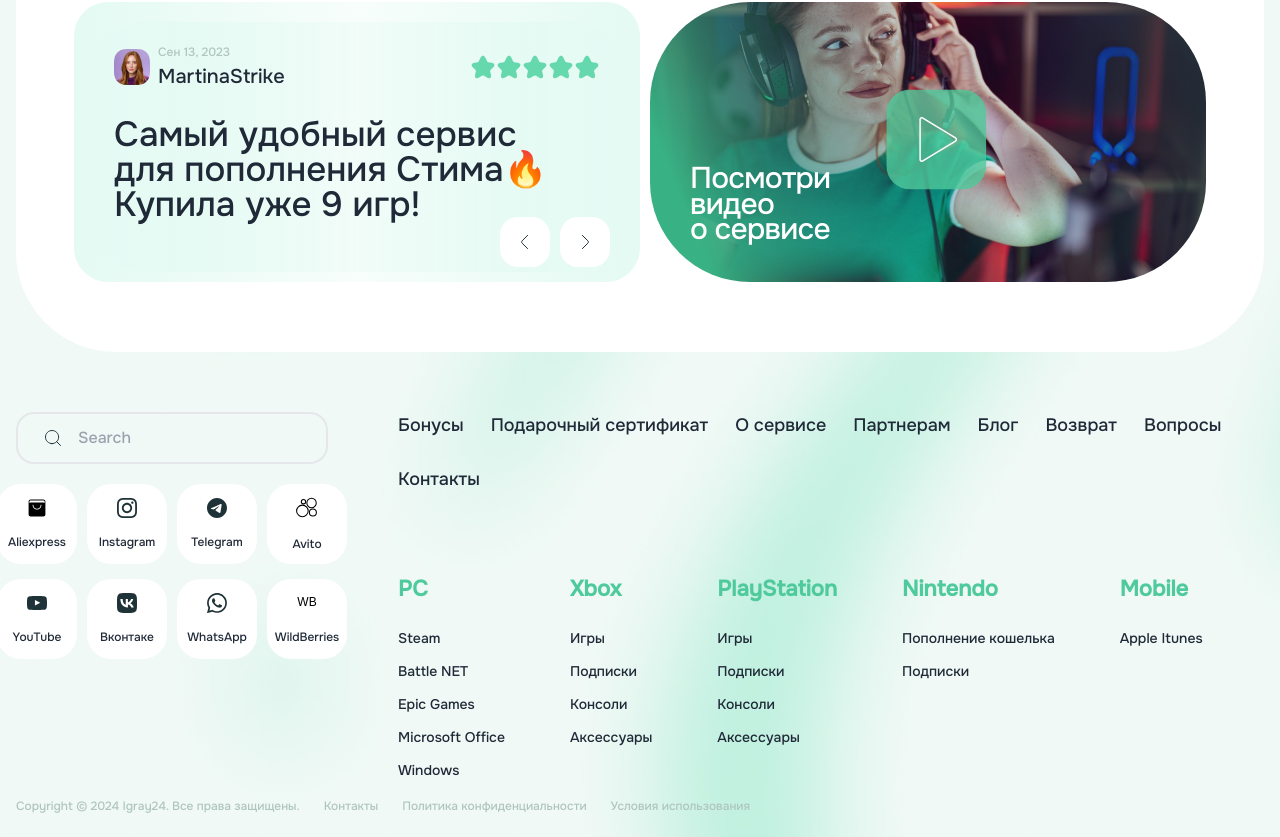
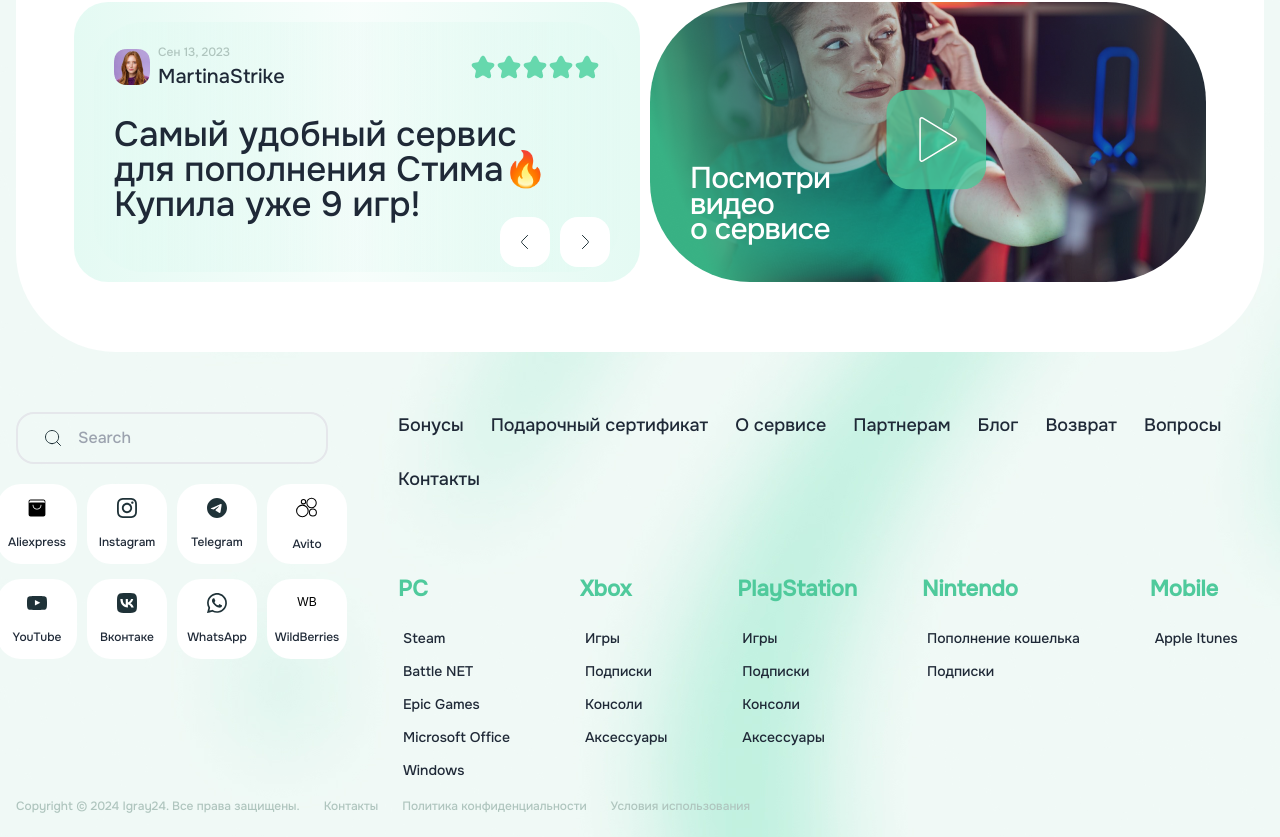
Before and after one commit to Vieronist/igray, a Next.js app: page / in a window 1280 px wide. Shown: the part 396-1233 px from the top of the page. Built offline with nearby package versions, Linux system fonts and the light colour scheme.

Commit message:
chore: one more fix

```diff
--- a/src/features/platforms/ui/platforms-list.tsx
+++ b/src/features/platforms/ui/platforms-list.tsx
@@ -13,7 +13,7 @@
       <h5 className={`font-extrabold	text-[#4FCA9C] mb-[22px] text-[22px]`}>
         {title}
       </h5>
-      <ul>
+      <ul className="px-[5px]">
         {options.map((option, idx) => (
           <PlatformItem name={option} key={idx} />
         ))}
```
